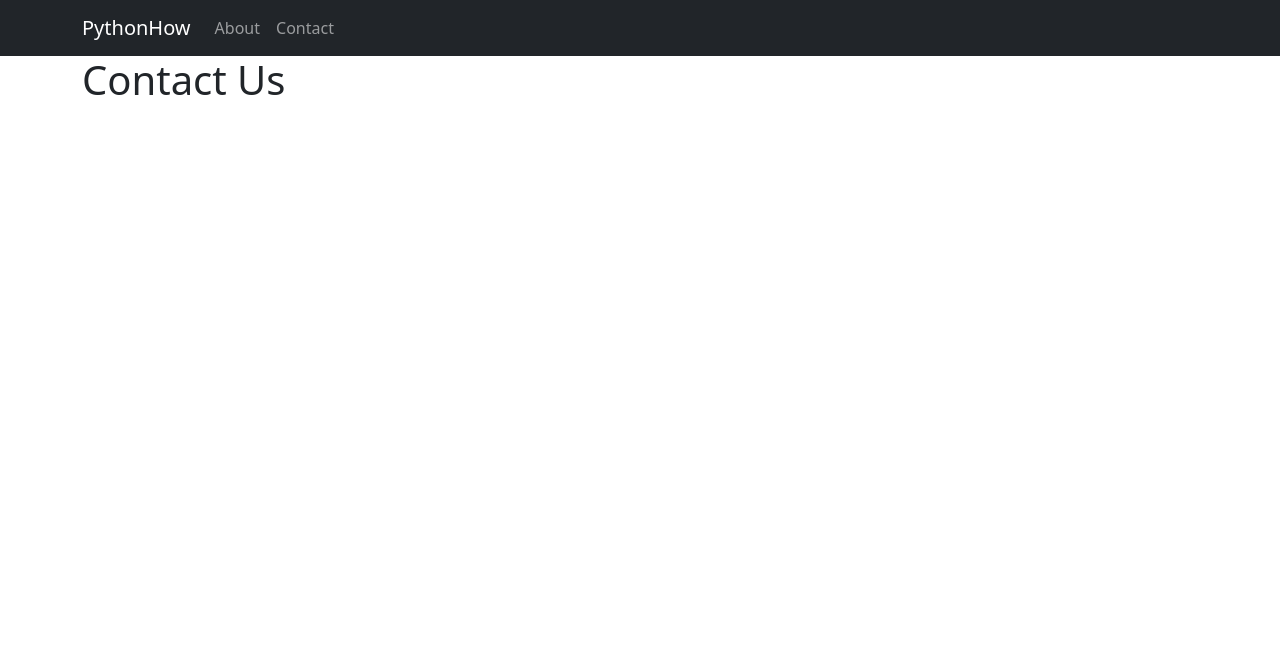
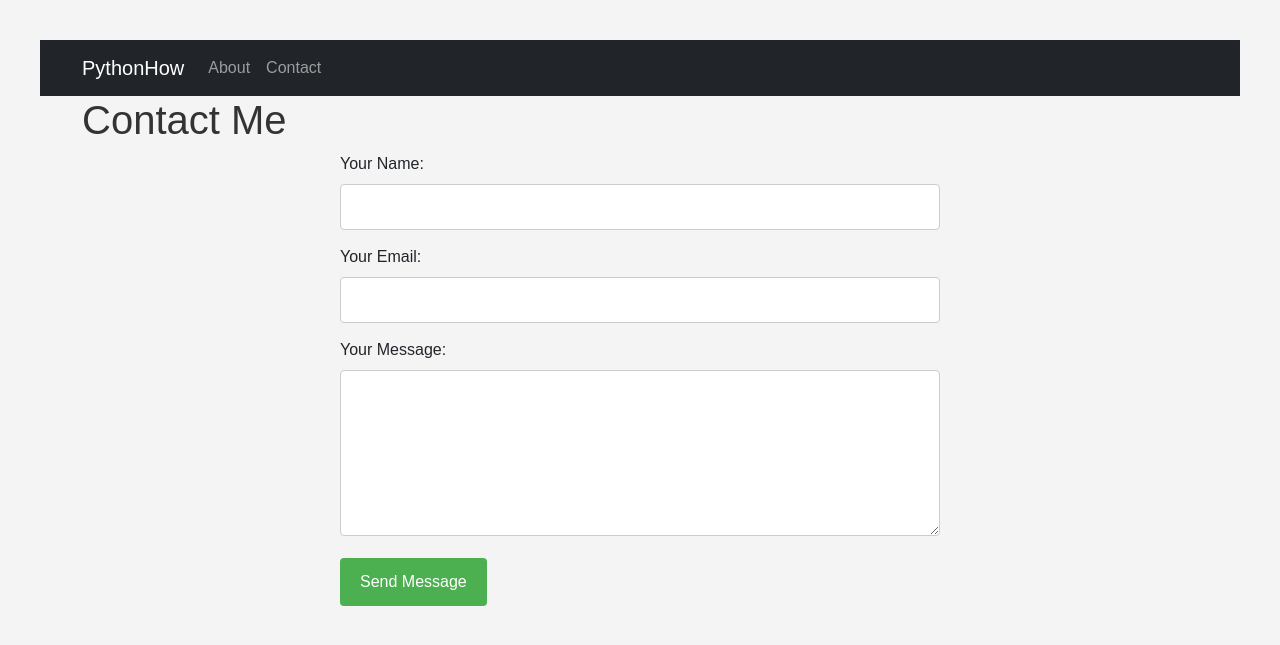
Before and after one commit to jazir788/django-job-application, a Django app: page /contact/ in a window 1280 px wide. Shown: the top 645 px of the page. Run offline with Django 5.2, Linux system fonts and the light colour scheme.

Commit message:
Created the contact page

```diff
--- a/job_application/templates/contact.html
+++ b/job_application/templates/contact.html
@@ -1,6 +1,76 @@
 {% extends 'base.html' %}
 {% block content %}
 
-<h1>Contact Us </h1>
+
+<title>Contact Me</title>
+<style>
+    body {
+        font-family: Arial, sans-serif;
+        margin: 20px;
+        padding: 20px;
+        background-color: #f4f4f4;
+    }
+
+    h1 {
+        color: #333;
+    }
+
+    .contact-form {
+        max-width: 600px;
+        margin: 0 auto;
+    }
+
+    label {
+        display: block;
+        margin-bottom: 8px;
+    }
+
+    input,
+    textarea {
+        width: 100%;
+        padding: 10px;
+        margin-bottom: 15px;
+        border: 1px solid #ccc;
+        border-radius: 4px;
+        box-sizing: border-box;
+    }
+
+    button {
+        background-color: #4caf50;
+        color: white;
+        padding: 12px 20px;
+        border: none;
+        border-radius: 4px;
+        cursor: pointer;
+    }
+
+    button:hover {
+        background-color: #45a049;
+    }
+</style>
+
+<body>
+
+    <h1>Contact Me</h1>
+
+    <div class="contact-form">
+        <form action="#" method="post">
+            <label for="name">Your Name:</label>
+            <input type="text" id="name" name="name" required>
+
+            <label for="email">Your Email:</label>
+            <input type="email" id="email" name="email" required>
+
+            <label for="message">Your Message:</label>
+            <textarea id="message" name="message" rows="6" required></textarea>
+
+            <button type="submit">Send Message</button>
+        </form>
+    </div>
+
+</body>
+
+</html>
+
 
 {% endblock %}
```
